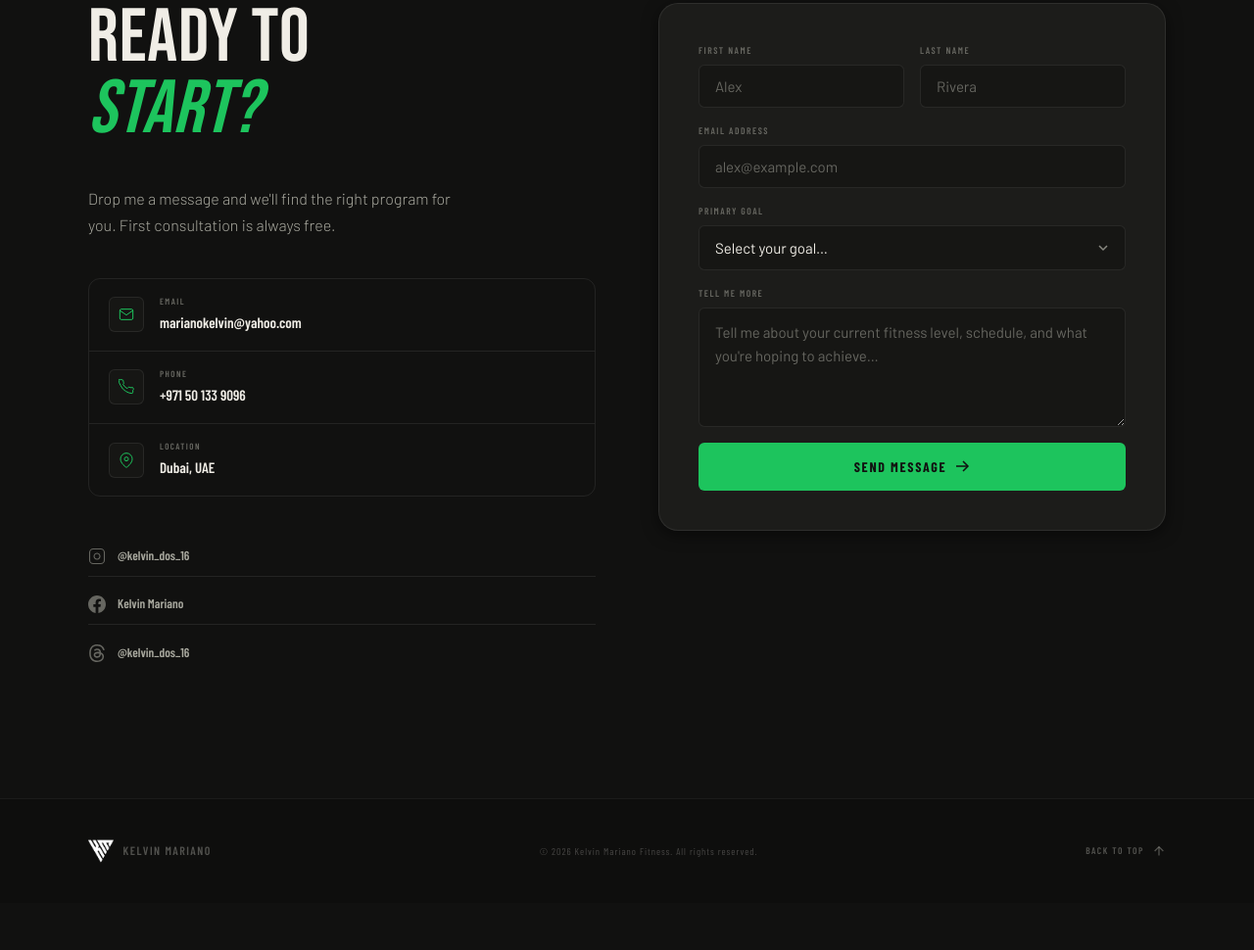
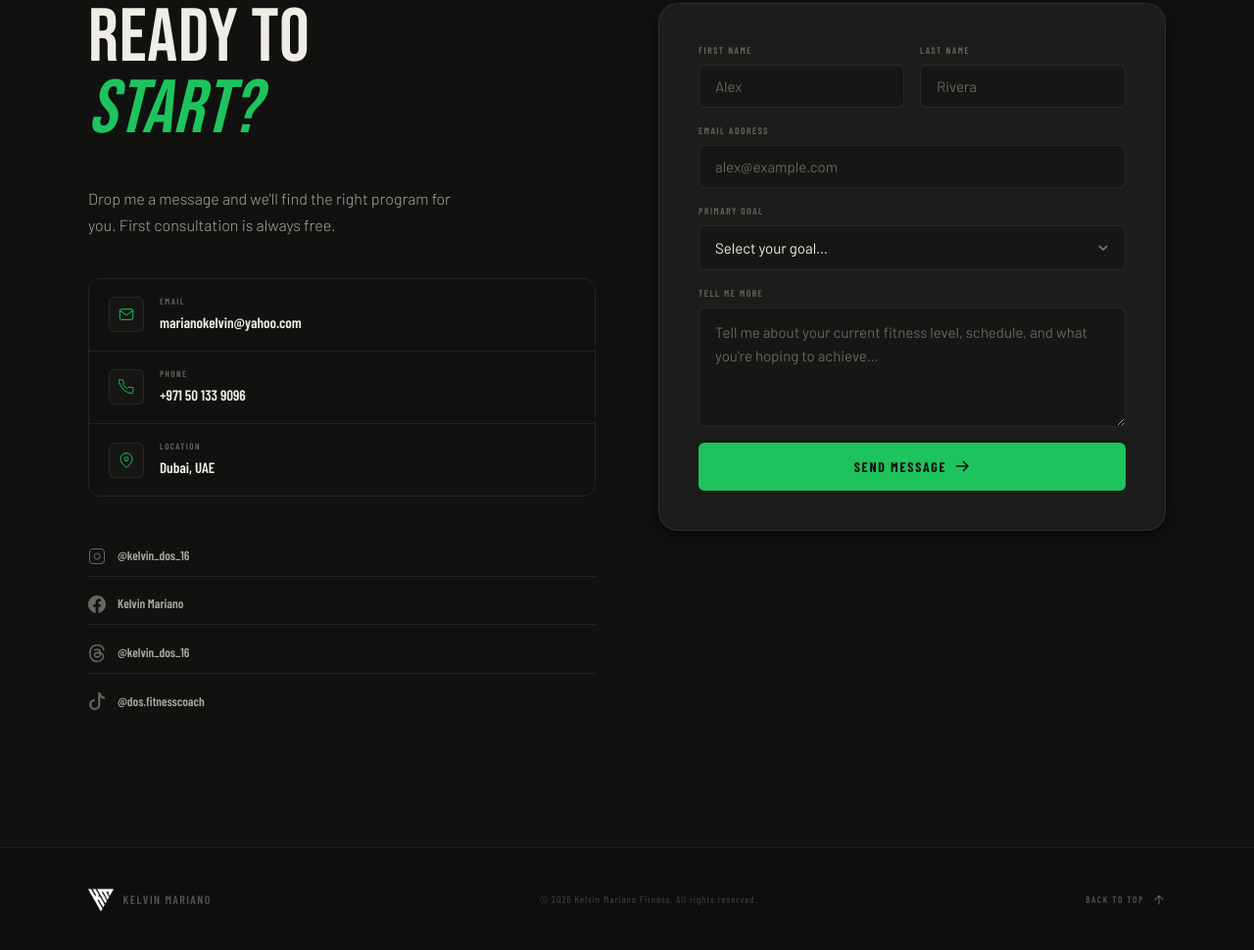
Before and after one commit to dragnarr-bit/modern-gym-business-card-web, a plain HTML site: page index.html in a window 1280 px wide. Shown: the part 3642-4612 px from the top of the page at 98% size. Before the commit the page ends 4564 px from the top, so only its background shows below. Drawn offline with nearby package versions, Linux system fonts and the light colour scheme.

Commit message:
Update index.html

```diff
--- a/index.html
+++ b/index.html
@@ -587,12 +587,17 @@
             </svg>
               <span>Kelvin Mariano</span>
             </a>
-
             <a href="https://www.threads.com/@kelvin_dos_16" target="_blank" class="social-link" aria-label="Threads profile">
             <svg xmlns="http://www.w3.org/2000/svg" width="16" height="16" fill="currentColor" class="bi bi-threads" viewBox="0 0 16 16">
               <path d="M6.321 6.016c-.27-.18-1.166-.802-1.166-.802.756-1.081 1.753-1.502 3.132-1.502.975 0 1.803.327 2.394.948s.928 1.509 1.005 2.644q.492.207.905.484c1.109.745 1.719 1.86 1.719 3.137 0 2.716-2.226 5.075-6.256 5.075C4.594 16 1 13.987 1 7.994 1 2.034 4.482 0 8.044 0 9.69 0 13.55.243 15 5.036l-1.36.353C12.516 1.974 10.163 1.43 8.006 1.43c-3.565 0-5.582 2.171-5.582 6.79 0 4.143 2.254 6.343 5.63 6.343 2.777 0 4.847-1.443 4.847-3.556 0-1.438-1.208-2.127-1.27-2.127-.236 1.234-.868 3.31-3.644 3.31-1.618 0-3.013-1.118-3.013-2.582 0-2.09 1.984-2.847 3.55-2.847.586 0 1.294.04 1.663.114 0-.637-.54-1.728-1.9-1.728-1.25 0-1.566.405-1.967.868ZM8.716 8.19c-2.04 0-2.304.87-2.304 1.416 0 .878 1.043 1.168 1.6 1.168 1.02 0 2.067-.282 2.232-2.423a6.2 6.2 0 0 0-1.528-.161"/>
             </svg>
               <span>@kelvin_dos_16</span>
+            </a>
+            <a href="https://www.tiktok.com/@dos.fitnesscoach" target="_blank" class="social-link" aria-label="Tiktok profile">
+            <svg xmlns="http://www.w3.org/2000/svg" width="16" height="16" fill="currentColor" class="bi bi-tiktok" viewBox="0 0 16 16">
+              <path d="M9 0h1.98c.144.715.54 1.617 1.235 2.512C12.895 3.389 13.797 4 15 4v2c-1.753 0-3.07-.814-4-1.829V11a5 5 0 1 1-5-5v2a3 3 0 1 0 3 3z"/>
+            </svg>
+              <span>@dos.fitnesscoach</span>
             </a>
           </div>
         </div>
```
